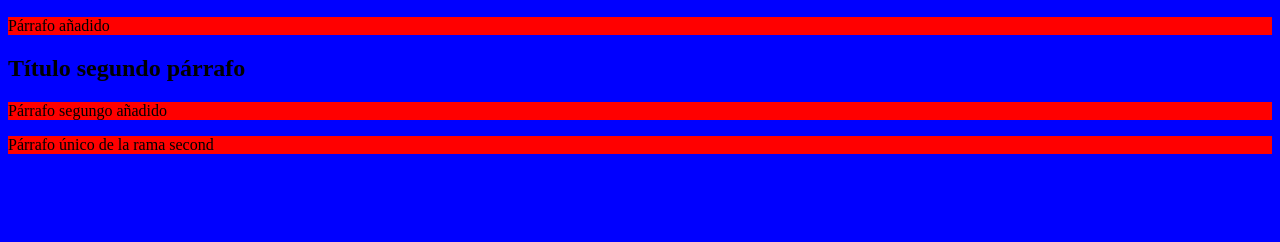
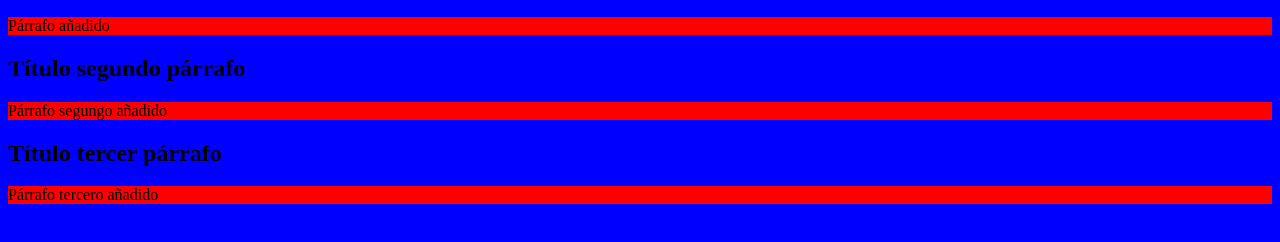
Before and after one commit to AbeRincon/GitTest, a plain HTML site: page index.html in a window 1280 px wide. Shown: the part 110-352 px from the top of the page. Drawn offline with Linux system fonts and the light colour scheme.

Commit message:
Añadido tercer párrafo

```diff
--- a/index.html
+++ b/index.html
@@ -10,9 +10,10 @@
 <body>
   <h1>Titulo</h1>
   <h2>Título primer párrafo</h2>
-  <p>Párrafo añadido</p>
-<h2>Título segundo párrafo</h2>
-  <p>Párrafo segungo añadido</p>
-  <p>Párrafo único de la rama second</p>
+    <p>Párrafo añadido</p>
+  <h2>Título segundo párrafo</h2>
+    <p>Párrafo segungo añadido</p>
+  <h2>Título tercer párrafo</h2>
+    <p>Párrafo tercero añadido</p>
 </body>
 </html>
```
